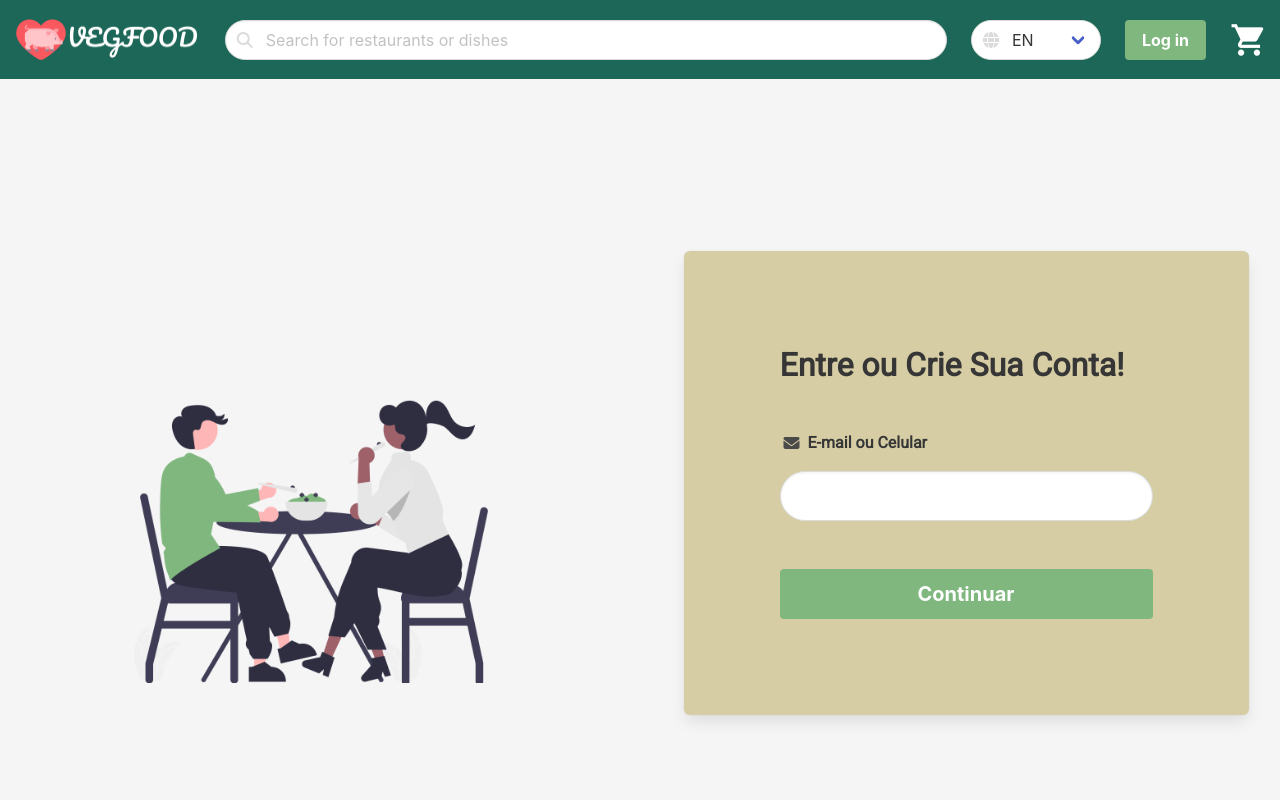
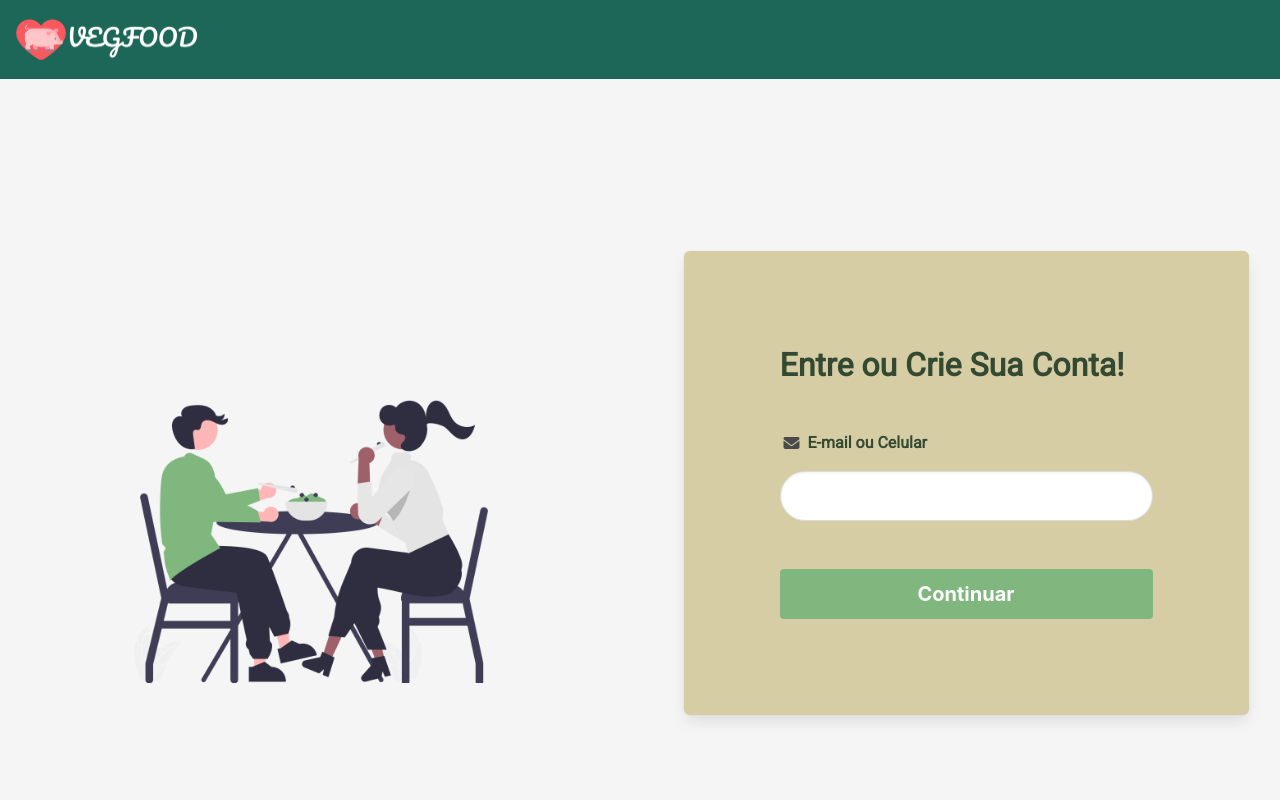
Before and after one commit to Tyago-Teoi/React-Vegfood, a React (Create React App) app: page /login in a window 1280 px wide. Shown: the top 800 px of the page. Built offline with nearby package versions, Linux system fonts and the light colour scheme.

Commit message:
Removed items from navbar while in /login route

```diff
--- a/src/components/NavBar/NavBar.js
+++ b/src/components/NavBar/NavBar.js
@@ -2,9 +2,11 @@ import React, { useState } from "react";
 import { FormattedMessage, useIntl } from "react-intl";
 import "./NavBar.css";
 import { LOCALES } from "../../lang/locales";
-import logo from "./logo.png"
+import logo from "./logo.png";
+import { useLocation } from "react-router-dom";
 
 function NavBar(props) {
+  const currentRoute = useLocation().pathname;
   const intl = useIntl();
   const [isBurgerActive, setIsBurgerActive] = useState(false);
 
@@ -27,6 +29,7 @@ function NavBar(props) {
             />
           </a>
 
+          {currentRoute !== "/login" && (
             <a
               onClick={activateBurger}
               role="button"
@@ -39,8 +42,11 @@ function NavBar(props) {
               <span aria-hidden="true"></span>
               <span aria-hidden="true"></span>
             </a>
+          )}
         </div>
 
+        {currentRoute !== "/login" && (
+          <>
             <div className={`navbar-menu ${isBurgerActive ? "is-active" : ""}`}>
               <div id="search-item" className="navbar-item">
                 <p id="search-field" className="control has-icons-left">
@@ -54,8 +60,6 @@ function NavBar(props) {
                   </span>
                 </p>
               </div>
-
-
 
               <a href="/" className="navbar-item is-hidden-desktop">
                 <span className="icon">
@@ -125,6 +129,8 @@ function NavBar(props) {
                 </a>
               </div>
             </div>
+          </>
+        )}
       </nav>
     </>
   );
--- a/src/pages/Login/Login.css
+++ b/src/pages/Login/Login.css
@@ -21,3 +21,7 @@
   width: 458px;
   height: 368px;
 }
+
+.veg-green{
+  color: #334932;
+}
--- a/src/pages/Login/Login.js
+++ b/src/pages/Login/Login.js
@@ -22,13 +22,13 @@ function Login(props) {
         </div>
         <div className="column">
           <div className="box vegfood-box mx-auto">
-            <h1 className="title mb-6">Entre ou Crie Sua Conta!</h1>
+            <h1 className="title mb-6 veg-green">Entre ou Crie Sua Conta!</h1>
             <div className="field mb-6">
               <span class="icon-text mb-4">
                 <span class="icon">
                   <i class="fa-solid fa-envelope"></i>
                 </span>
-                <label className="label">E-mail ou Celular</label>
+                <label className="label veg-green">E-mail ou Celular</label>
               </span>
               <input class="input is-rounded is-medium" type="text"></input>
             </div>
```
Lines whose indentation alone changed are shown as unchanged.
